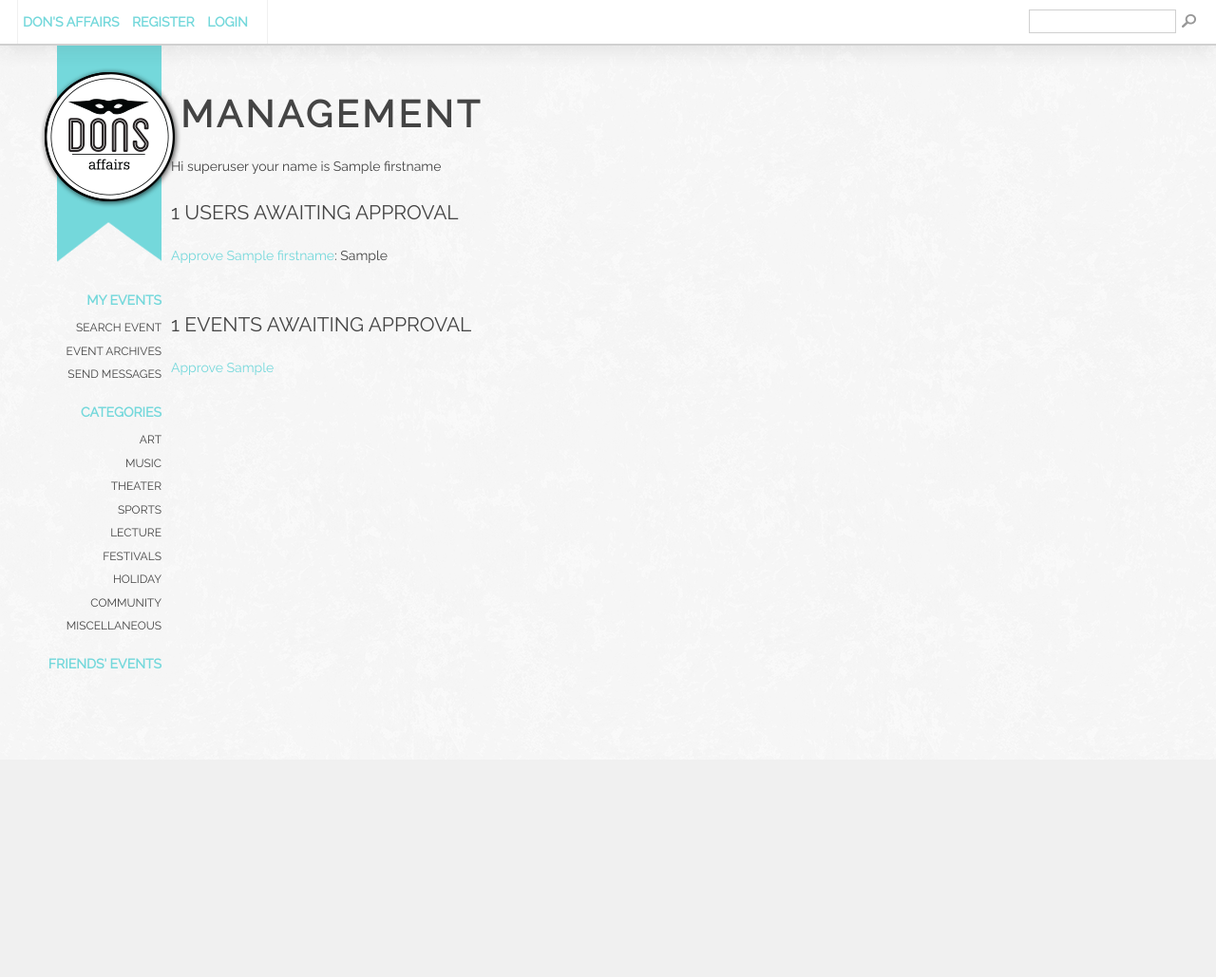
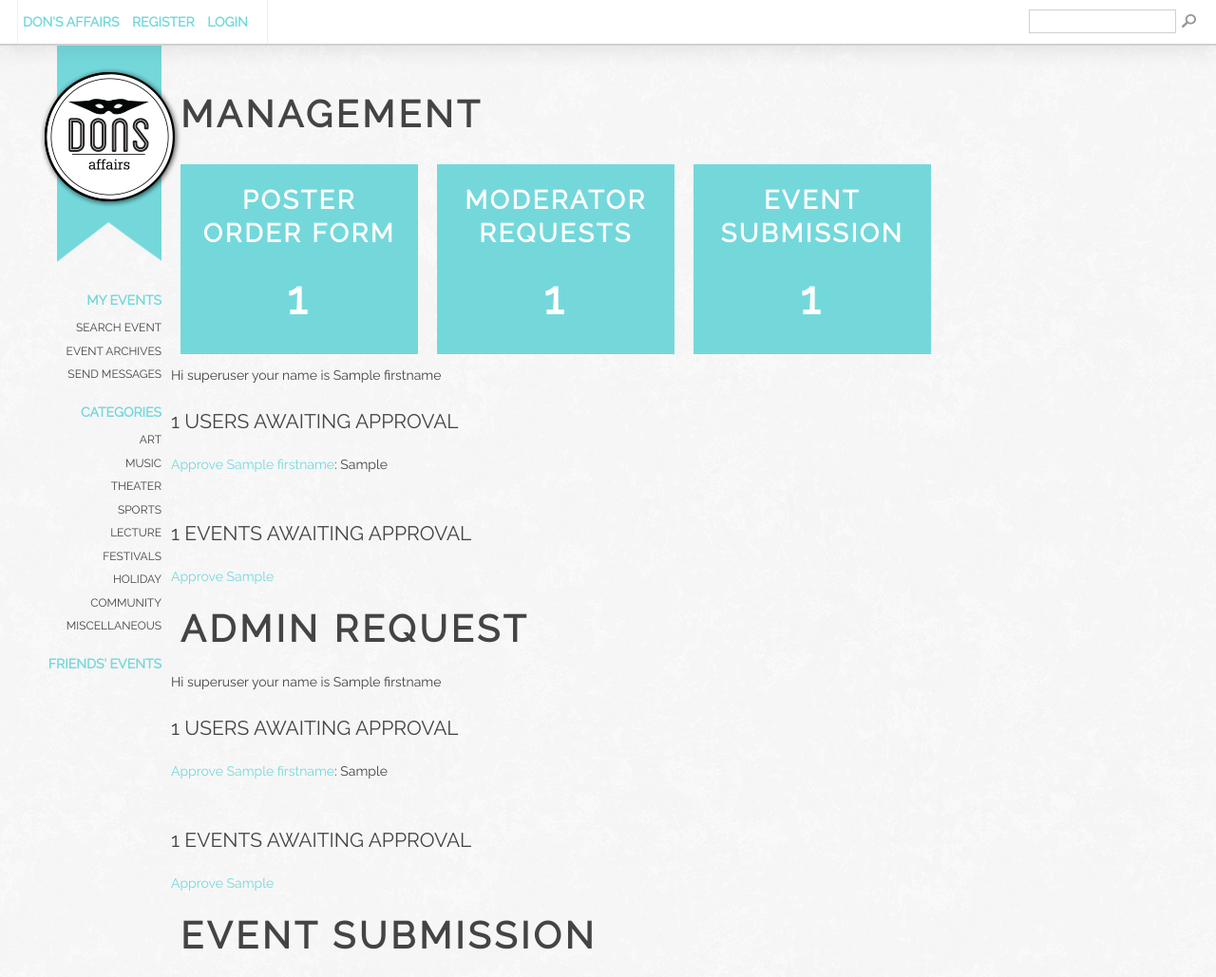
Before and after one commit to karuto/usfevent, a Django app: template templates/mgmt/overview.html in a window 1280 px wide. Shown: the whole page at 95% size. Before the commit the page ends 704 px from the top, so only its background shows below. Run offline with Django 3.2, Linux system fonts and the light colour scheme; the template is opened without the code that fills it: most values are stand-ins (such as "Sample title", 1, 10 or a date in 2020); some libraries are stand-ins or nearby versions.

Commit message:
Fixed mgmt

```diff
--- a/media/static/style.css
+++ b/media/static/style.css
@@ -288,6 +288,10 @@ a:hover {
 -moz-box-shadow:    0px -5px 15px rgba(50, 50, 50, 0.1);
 box-shadow:         0px -5px 15px rgba(50, 50, 50, 0.1);
 }
+.layout-hero-blocks {
+  display: block;
+  clear: both;
+}
 /* USF EVENT END */
 
 
@@ -404,6 +408,23 @@ box-shadow:         0px -5px 15px rgba(50, 50, 50, 0.1);
   margin: 0 0 20px;
   text-transform: uppercase;
 }
+
+.hero-header-num,
+.hero-block-header {
+  color: white;
+  font-weight: 600;
+  letter-spacing: 0.1em;
+  line-height: 130%;
+  text-transform: uppercase;
+}
+.hero-block-header {
+  font-size: 27px;
+  padding: 20px 20px 0;
+}
+.hero-header-num {
+  font-size: 48px;
+  padding: 0 10px;
+}
 .page-hero-inline {
   display: inline;
 }
@@ -491,6 +512,10 @@ h1.entry-title {
 }
 
 /* Profile related */
+.hero-block {
+  background-color: #74d8db;
+  height: 200px;
+}
 .profile-metadata {
   font-size: 16px;
 }
--- a/settings.py
+++ b/settings.py
@@ -29,7 +29,7 @@ DATABASES = {
         'ENGINE': 'django.db.backends.mysql', # Add 'postgresql_psycopg2', 'postgresql', 'mysql', 'sqlite3' or 'oracle'.
         'NAME': 'usfevent',                      # Or path to database file if using sqlite3.
         'USER': 'root',                      # Not used with sqlite3.
-        'PASSWORD': '',                  # Not used with sqlite3.
+        'PASSWORD': 'q',                  # Not used with sqlite3.
         'HOST': '',                      # Set to empty string for localhost. Not used with sqlite3.
         'PORT': '',                      # Set to empty string for default. Not used with sqlite3.
     }
--- a/templates/mgmt/overview.html
+++ b/templates/mgmt/overview.html
@@ -3,6 +3,46 @@
 {% block content %}
 <div class="layout-content-header">
     <h1 class="page-hero-text">Management</h1>
+</div>
+<div class="layout-hero-blocks clearfix-modern">
+    <div class="main-item-block hero-block">
+        <h2 class="aligncenter hero-block-header">Poster Order form</h2>
+        <h3 class="aligncenter hero-header-num">{{ user_num }}</h3>
+    </div>
+    <div class="main-item-block hero-block">
+        <h2 class="aligncenter hero-block-header">Moderator requests</h2>
+        <h3 class="aligncenter hero-header-num">{{ user_num }}</h3>
+    </div>
+    <div class="main-item-block hero-block">
+        <h2 class="aligncenter hero-block-header">Event Submission</h2>
+        <h3 class="aligncenter hero-header-num">{{ event_num }}</h3>
+    </div>
+</div><!-- .layout-hero-blocks -->
+
+<div class="content-item-block">
+	Hi superuser your name is {{ u.firstname }}
+	<br>
+	<br>
+	<div class="page-subhero-text">{{ user_num }} Users awaiting approval</div>
+	{% for app_user in user_list %}
+	    <a href="{% url mgmt.views.approve_user app_user.id %}">
+	    Approve {{ app_user.firstname }}</a>:
+	    {{ app_user.affiliation_msg }}
+	    <br>
+	{% endfor %}
+	<br>
+	<br>
+	<div class="page-subhero-text">{{ event_num }} Events awaiting approval</div>
+	{% for app_event in event_list %}
+	    <a href="{% url mgmt.views.approve_event app_event.id %}">
+	    Approve {{ app_event }}</a>
+	    <br>
+	{% endfor %}
+</div>
+
+
+<div class="layout-content-header">
+    <h1 class="page-hero-text">Admin request</h1>
 </div>
 
 <div class="content-item-block">
@@ -26,4 +66,11 @@
 	{% endfor %}
 </div>
 
+
+<div class="layout-content-header">
+    <h1 class="page-hero-text">Event submission</h1>
+</div>
+
+
+
 {% endblock %}
```
